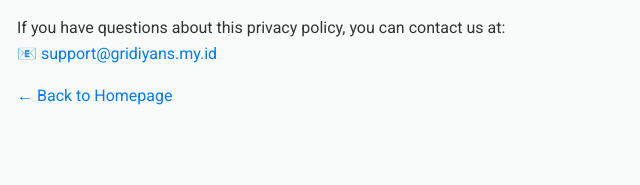
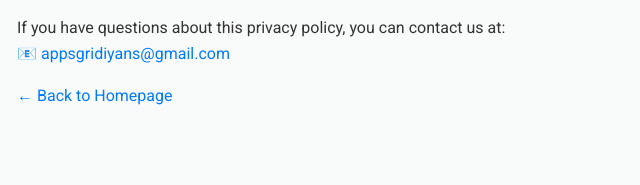
Before and after one commit to ferdiyantodeni/gridiyans-apps, a plain HTML site: page privacy-policy.html in a window 1280 px wide. Shown: the part 1255-1440 px from the top of the page, 173-813 px from the left. Drawn offline with Linux system fonts and the light colour scheme.

Commit message:
Update privacy-policy.html

```diff
--- a/privacy-policy.html
+++ b/privacy-policy.html
@@ -109,7 +109,7 @@
     <h2>7. Contact</h2>
     <p>
       If you have questions about this privacy policy, you can contact us at:<br/>
-      📧 <a href="mailto:support@gridiyans.my.id">support@gridiyans.my.id</a>
+      📧 <a href="mailto:appsgridiyans@gmail.com">appsgridiyans@gmail.com</a>
     </p>
 
     <p><a href="index.html">← Back to Homepage</a></p>
```
